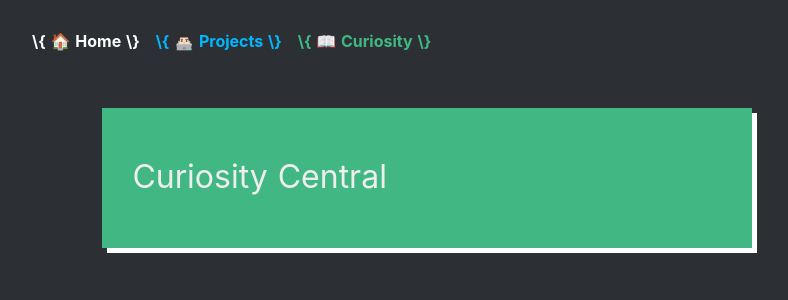
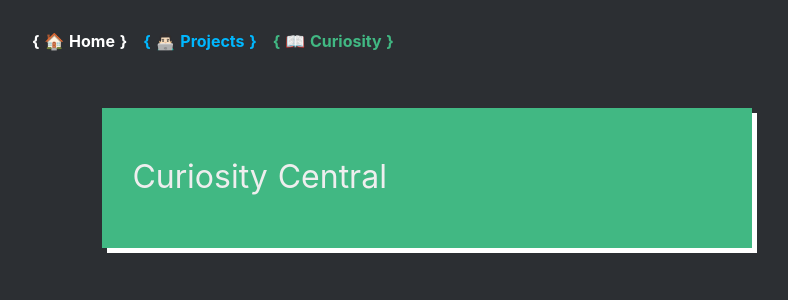
Before and after one commit to Uvacoder/test-abclinks2, a Nuxt app: page /StayCurious in a window 1280 px wide. Shown: the top 300 px of the page, without its empty margins (0-788 px from the left). Built offline with nearby package versions, Linux system fonts and the light colour scheme; a web font is replaced by a local one.

Commit message:
Update AppNav.vue

```diff
--- a/components/AppNav.vue
+++ b/components/AppNav.vue
@@ -1,8 +1,8 @@
 <template>
     <nav class="pa3 pa4-ns">
-        <nuxt-link class="link dim white b f6 f5-ns dib mr3" exact to="/">\{ 🏠 Home \}</nuxt-link>
-        <nuxt-link class="link dim blue b f6 f5-ns dib mr3" exact to="/Projects">\{ 👨🏻‍💻 Projects \}</nuxt-link>
-        <nuxt-link class="link dim green b f6 f5-ns dib mr3" exact to="/StayCurious">\{ 📖 Curiosity \}</nuxt-link>
+        <nuxt-link class="link dim white b f6 f5-ns dib mr3" exact to="/">{ 🏠 Home }</nuxt-link>
+        <nuxt-link class="link dim blue b f6 f5-ns dib mr3" exact to="/Projects">{ 👨🏻‍💻 Projects }</nuxt-link>
+        <nuxt-link class="link dim green b f6 f5-ns dib mr3" exact to="/StayCurious">{ 📖 Curiosity }</nuxt-link>
     </nav>
 </template>
 
```
